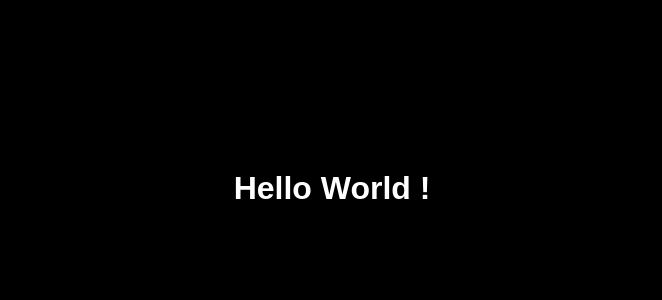
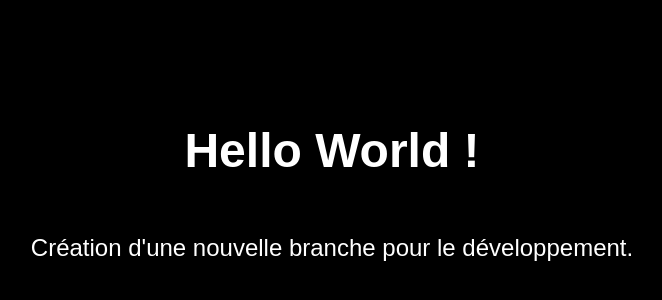
Before and after one commit to Baha-Abdelatif/mess-up-with-git, a plain HTML site: page index.html in a window 1280 px wide. Shown: the part 220-520 px from the top of the page, without its empty margins (316-978 px from the left). Drawn offline with Linux system fonts and the light colour scheme.

Commit message:
Création d'une branche de développement

```diff
--- a/index.html
+++ b/index.html
@@ -16,6 +16,7 @@
 
 <body>
   <h1>Hello World !</h1>
+  <p>Création d'une nouvelle branche pour le développement.</p>
 </body>
 
 </html>
--- a/style.css
+++ b/style.css
@@ -9,4 +9,5 @@ body {
   justify-content: center;
   align-items: center;
   font-family: sans-serif;
+  font-size: 1.5rem;
 }
```
Also changed, not shown: script.js (added).
